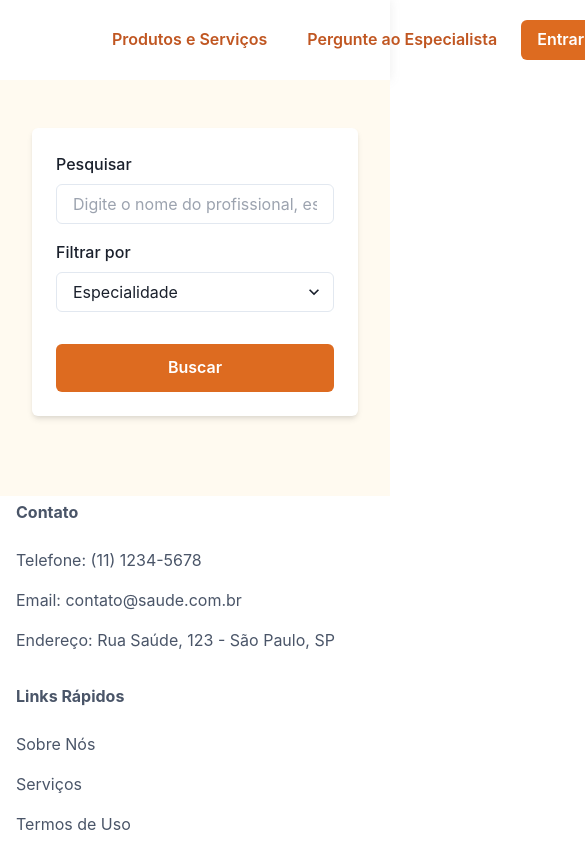
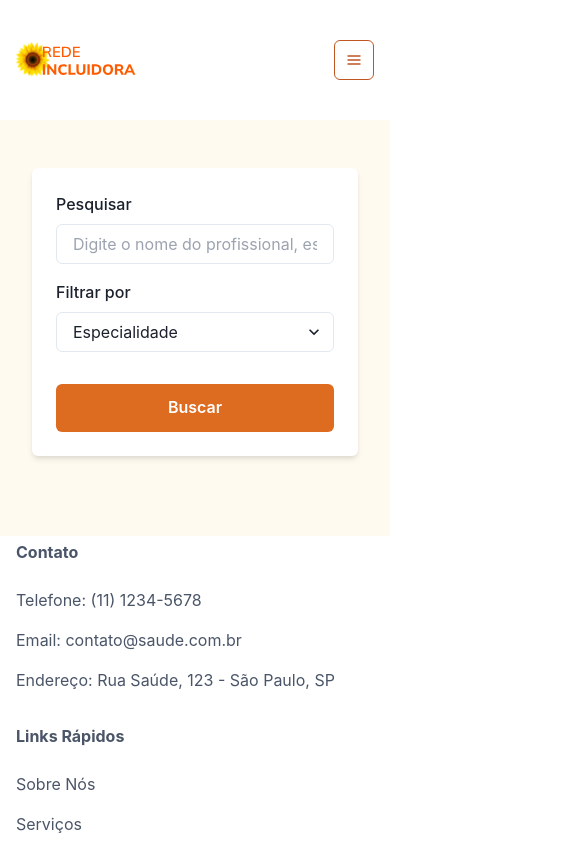
Before and after one commit to turque/rede-incluidora, a Next.js app in the folder frontend/: page / in a window 390 px wide. Shown: the top 844 px of the page, 585 px wide, since content can reach past the window. Built offline with nearby package versions, Linux system fonts and the light colour scheme.

Commit message:
header responsivo

```diff
--- a/frontend/components/Header/index.tsx
+++ b/frontend/components/Header/index.tsx
@@ -1,58 +1,113 @@
 'use client'
-import { Avatar, Button, HStack, Box, Link, Image } from "@chakra-ui/react";
+import { Avatar, Button, HStack, Box, Link, Image, Stack, IconButton, Drawer, DrawerBody, DrawerHeader, DrawerOverlay, DrawerContent, DrawerCloseButton, useDisclosure } from "@chakra-ui/react";
+import { HamburgerIcon } from "@chakra-ui/icons";
 import { useState } from "react";
 import NextLink from "next/link";
 
 const Header = () => {
   const [isAuthenticated, setIsAuthenticated] = useState(false);
+  const { isOpen, onOpen, onClose } = useDisclosure();
 
   return (
-    <header className="bg-white shadow-sm py-4">
-      <div className="container mx-auto flex justify-between items-center px-24">
+    <header className="bg-white shadow-sm py-0">
+      <Box className="container mx-auto" px={{ base: 4, md: 12 }}>
+        <Stack
+          direction={{ base: "row", md: "row" }}
+          justify={{ base: "space-between", md: "space-between" }}
+          align="center"
+        >
           {/* Logo */}
           <Box>
             <NextLink href="/" passHref>
-            <Image src="img/rede-incluidora-logo.svg" alt="Logotipo com um girasoll e os dizeres Rede Incluidora" />
+              <Image src="img/rede-incluidora-logo.svg" alt="Logotipo com um girassol e os dizeres Rede Incluidora" boxSize={{ base: "120px", md: "160px" }} />
             </NextLink>
           </Box>
 
-        {/* Menu */}
-        <HStack spacing={2}>
+          {/* Menu - Desktop */}
+          <HStack spacing={4} display={{ base: "none", md: "flex" }}>
             <NextLink href="/produtos-servicos" passHref>
-            <Button as={Link} variant="ghost" colorScheme="orange">
+              <Button as={Link} variant="ghost" colorScheme="orange" size="sm">
                 Produtos e Serviços
               </Button>
             </NextLink>
 
             <NextLink href="/pergunte-ao-especialista" passHref>
-            <Button as={Link} variant="ghost" colorScheme="orange">
+              <Button as={Link} variant="ghost" colorScheme="orange" size="sm">
                 Pergunte ao Especialista
               </Button>
             </NextLink>
 
             {isAuthenticated ? (
-            <Avatar
-              name="Nome do Usuário"
-              src=""
-              size="md"
-            />
+              <Avatar name="Nome do Usuário" src="" size="sm" />
             ) : (
               <>
                 <NextLink href="/entrar" passHref>
-                <Button as={Link} colorScheme="orange">
+                  <Button as={Link} colorScheme="orange" size="sm">
                     Entrar
                   </Button>
                 </NextLink>
 
                 <NextLink href="/criar-conta" passHref>
-                <Button as={Link} colorScheme="orange" variant="outline">
+                  <Button as={Link} colorScheme="orange" variant="outline" size="sm">
                     Criar Conta
                   </Button>
                 </NextLink>
               </>
             )}
           </HStack>
-      </div>
+
+          {/* Menu Hamburger - Mobile */}
+          <IconButton
+            aria-label="Open menu"
+            icon={<HamburgerIcon />}
+            display={{ base: "flex", md: "none" }}
+            onClick={onOpen}
+            variant="outline"
+            colorScheme="orange"
+          />
+
+          <Drawer placement="right" onClose={onClose} isOpen={isOpen}>
+            <DrawerOverlay />
+            <DrawerContent>
+              <DrawerCloseButton />
+              <DrawerHeader borderBottomWidth="1px">Menu</DrawerHeader>
+              <DrawerBody>
+                <Stack spacing={4}>
+                  <NextLink href="/produtos-servicos" passHref>
+                    <Button as={Link} variant="ghost" colorScheme="orange" width="100%" onClick={onClose}>
+                      Produtos e Serviços
+                    </Button>
+                  </NextLink>
+
+                  <NextLink href="/pergunte-ao-especialista" passHref>
+                    <Button as={Link} variant="ghost" colorScheme="orange" width="100%" onClick={onClose}>
+                      Pergunte ao Especialista
+                    </Button>
+                  </NextLink>
+
+                  {isAuthenticated ? (
+                    <Avatar name="Nome do Usuário" src="" size="md" />
+                  ) : (
+                    <>
+                      <NextLink href="/entrar" passHref>
+                        <Button as={Link} colorScheme="orange" width="100%" onClick={onClose}>
+                          Entrar
+                        </Button>
+                      </NextLink>
+
+                      <NextLink href="/criar-conta" passHref>
+                        <Button as={Link} colorScheme="orange" variant="outline" width="100%" onClick={onClose}>
+                          Criar Conta
+                        </Button>
+                      </NextLink>
+                    </>
+                  )}
+                </Stack>
+              </DrawerBody>
+            </DrawerContent>
+          </Drawer>
+        </Stack>
+      </Box>
     </header>
   );
 };
```
Lines whose indentation alone changed are shown as unchanged.
